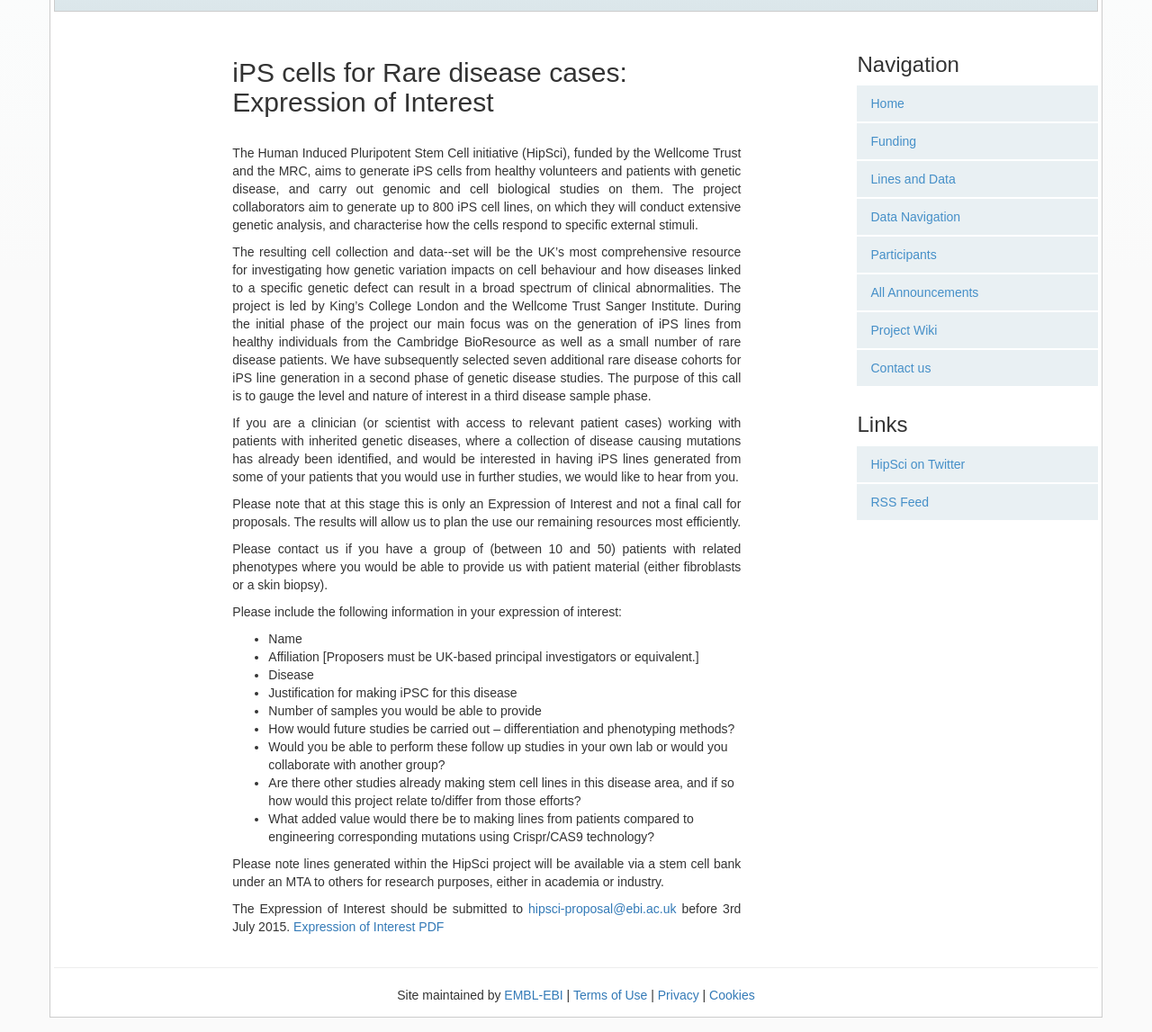
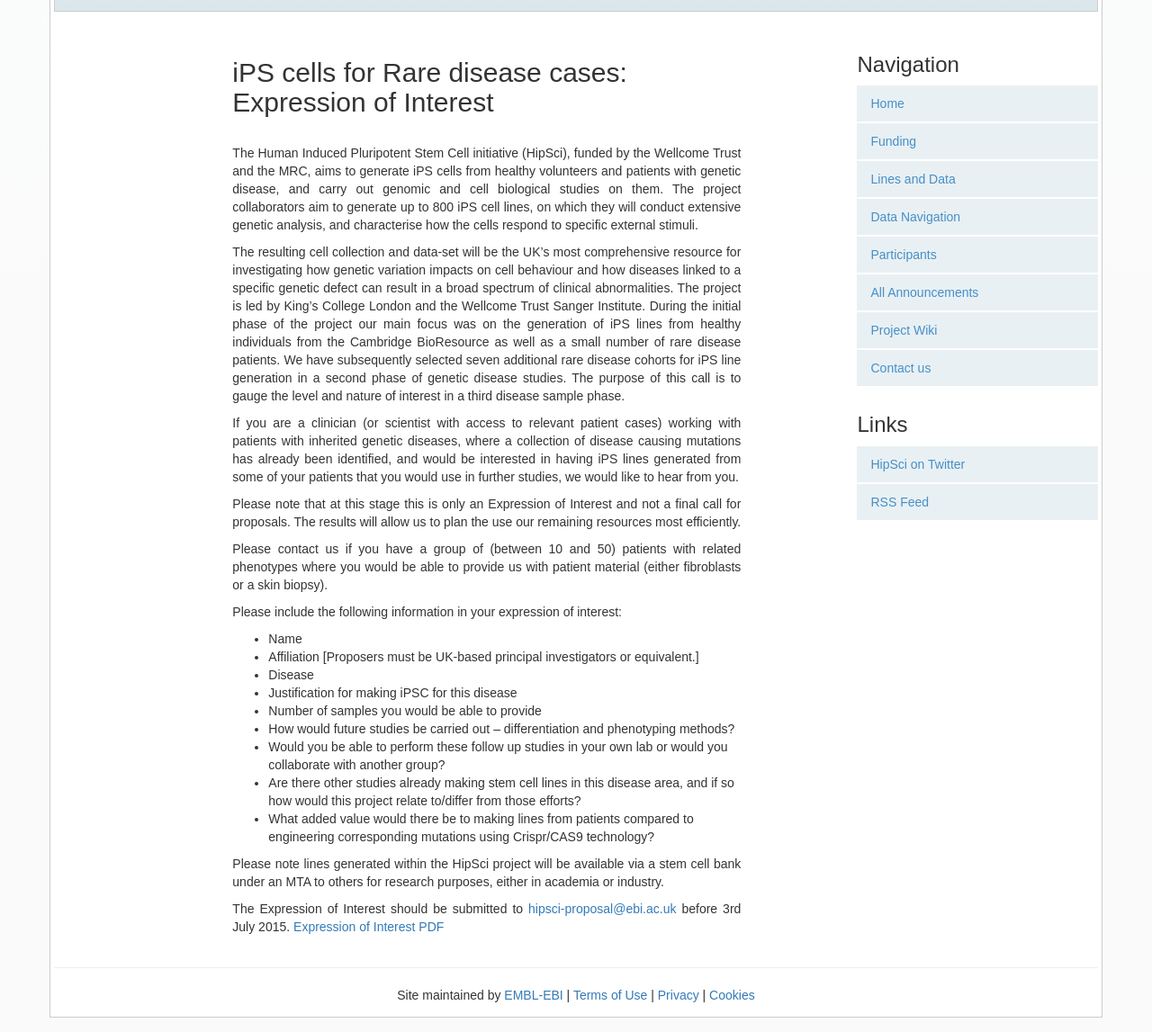
Before and after one commit to EMBL-EBI-GCA/gca_hipsci_website, a Jekyll site: the page built from _posts/2015-04-28-ips-cells-rare-disease-expression-interest.md, in a window 1280 px wide, cut to the strip 146-1293 px from the top of the page. Shown: the whole strip at 90% size. Built offline with Jekyll 4.4.1, drawn with Linux system fonts in a browser that asks for light colours; nearby versions of some CDN libraries.

Commit message:
hyphenation

```diff
--- a/_posts/2015-04-28-ips-cells-rare-disease-expression-interest.md
+++ b/_posts/2015-04-28-ips-cells-rare-disease-expression-interest.md
@@ -12,7 +12,7 @@ studies on them. The project collaborators aim to generate up to 800 iPS cell
 lines, on which they will conduct extensive genetic analysis, and characterise
 how the cells respond to specific external stimuli.
 
-The resulting cell collection and data-­‐set will be the UK’s most
+The resulting cell collection and data‐set will be the UK’s most
 comprehensive resource for investigating how genetic variation impacts on cell
 behaviour and how diseases linked to a specific genetic defect can result in a
 broad spectrum of clinical abnormalities. The project is led by King’s College
```
